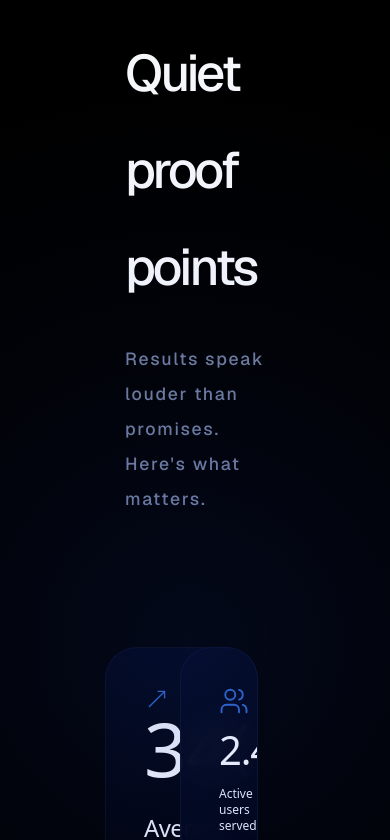
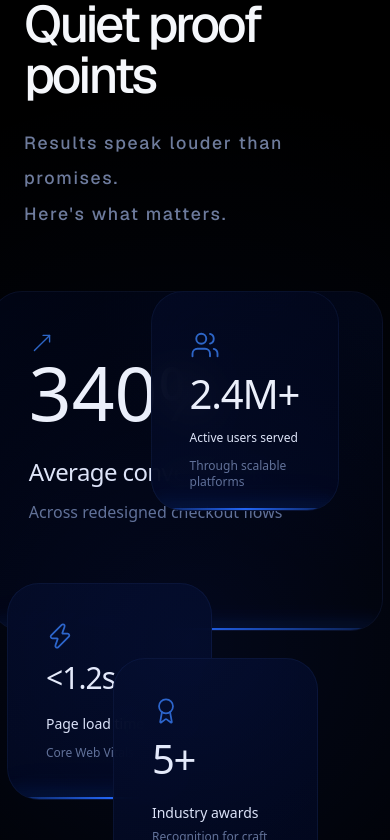
Before and after one commit to josephstephen-dev/joseph-portfolio, a Next.js app: page / in a window 390 px wide. Shown: the part 1024-1864 px from the top of the page. Built offline with nearby package versions, Linux system fonts and the light colour scheme.

Commit message:
Fix proof mobile container width

```diff
--- a/src/app/globals.css
+++ b/src/app/globals.css
@@ -448,11 +448,11 @@ body{
 .proof-title{
   font-family: var(--font-geist-sans);
 
-  font-size:clamp(3.2rem,5vw,4.6rem);
+  font-size:clamp(3.2rem,5vw,4rem);
 
   font-weight:500;
 
-  line-height:1.9;
+  line-height:1;
 
   letter-spacing:-3px;
 
@@ -786,8 +786,13 @@ linear-gradient(
 
 @media (max-width: 768px){
 
+  .proof-description{
+    max-width:100%;
+    margin-bottom:60px;
+}
+
   .proof-card-1{
-    width:95%;
+    width:115%;
     left:-10%;
   }
 
@@ -797,7 +802,7 @@ linear-gradient(
 }
 
   .proof-card-2{
-    width:50%;
+    width:55%;
     right:-65
   }
 
@@ -807,7 +812,7 @@ linear-gradient(
 }
 
   .proof-card-3{
-    width:50%;
+    width:60%;
     top:39%;
     left:-5%;
   }
@@ -818,7 +823,7 @@ linear-gradient(
 }
 
   .proof-card-4{
-    width:50%;
+    width:60%;
     top:49%;
     right:-53;
   }
@@ -828,8 +833,12 @@ linear-gradient(
   margin-top:-23px;
 }
 
-  .proof-header{
-  padding-left:5px;
+.proof-container{
+    padding:0 24px;
+}
+
+.proof-header{
+    padding-left:0;
 }
 
 .proof-layout{
```
